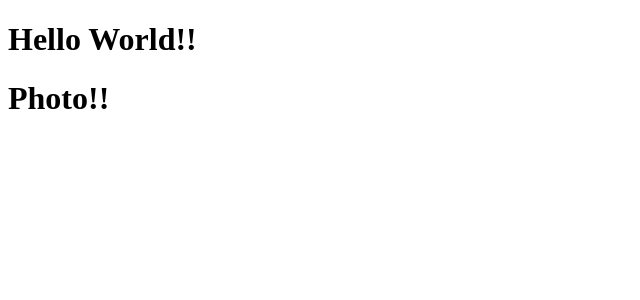
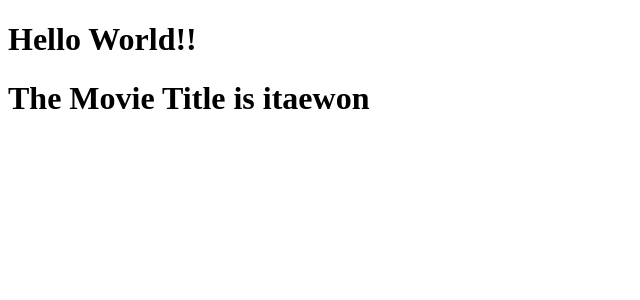
Before and after one commit to cit007/movie_app_cit007, a React (Create React App) app: page / in a window 1280 px wide. Shown: the top 300 px of the page, without its empty margins (0-640 px from the left). Built offline with nearby package versions, Linux system fonts and the light colour scheme.

Commit message:
reusable components with jsx and props

```diff
--- a/src/App.js
+++ b/src/App.js
@@ -1,11 +1,14 @@
 import React from 'react';
-import Photo from "./Photo"
+
+function Movie( {title} ) {
+  return <h1>The Movie Title is {title}</h1>
+}
 
 function App() {
   return (
     <div className="App">
       <h1>Hello World!!</h1>
-      <Photo/>
+      <Movie title="itaewon" />
     </div>
   );
 }
--- a/src/Photo.js
+++ /dev/null
@@ -1,9 +0,0 @@
-import React from 'react';
-
-function Photo() {
-  return (
-      <h1>Photo!!</h1>
-  );
-}
-
-export default Photo;
```
